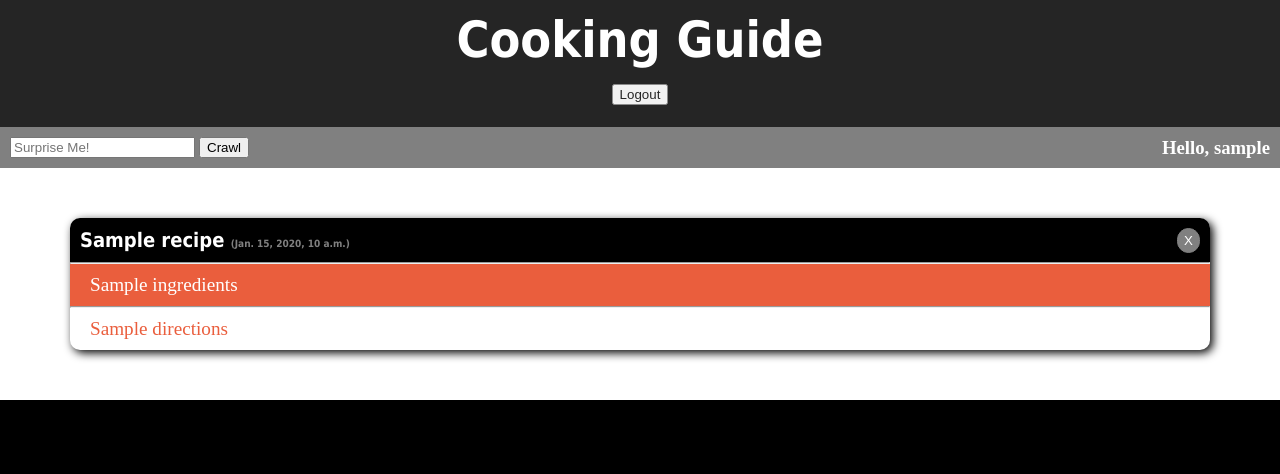
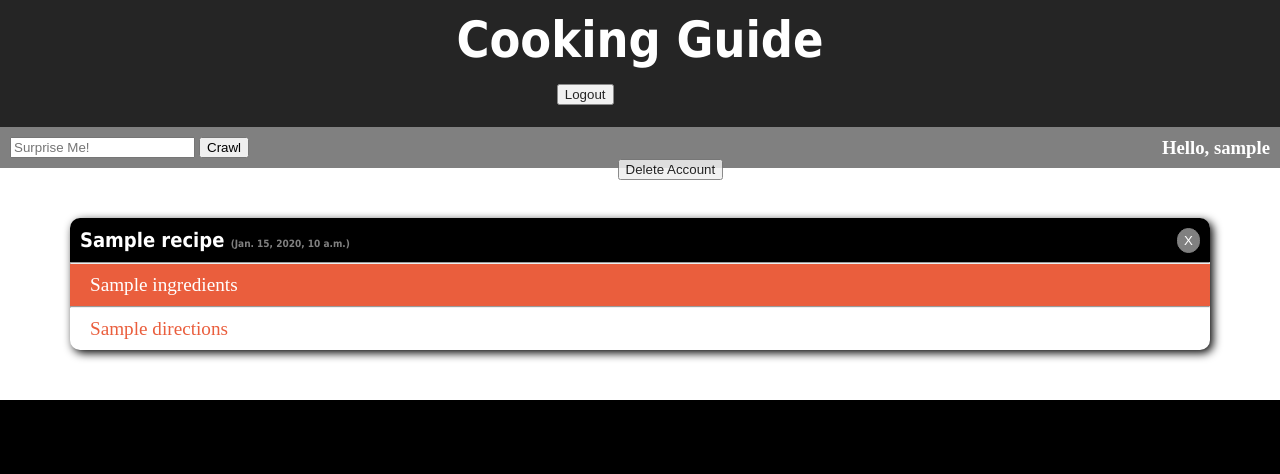
Before and after one commit to mr-pramod-98/Cooking-Guide, a Django app: template Recipe/templates/cook_guide.html in a window 1280 px wide. Shown: the top 474 px of the page. Run offline with Django 3.2, Linux system fonts and the light colour scheme; a user stored in the database is signed in; tables that the repository leaves empty hold one stand-in row (values such as "Sample post"); the template is opened without the code that fills it: most values are stand-ins (such as "Sample title", 1, 10 or a date in 2020); parts of the project's set-up code (start-up, migrations or seed data) failed here and were passed over.

Commit message:
added "Delete Account" button

```diff
--- a/Recipe/templates/cook_guide.html
+++ b/Recipe/templates/cook_guide.html
@@ -21,6 +21,7 @@
                 <!-- REDIRECTING TO "cook" APP's "index" PAGE FROM "cook" APP's "cook_guide" PAGE
                      BY CALLING THE "logout" METHOD PRESENT IN URL "/account/logout"-->
                 <a class="button" href="/account/logout"><button>Logout</button></a>
+                <a id="deleteAccount" href="/cook_guide/{{user.username}}/delete_account"><button>Delete Account</button></a>
 
                 {% endif %}
 
```
